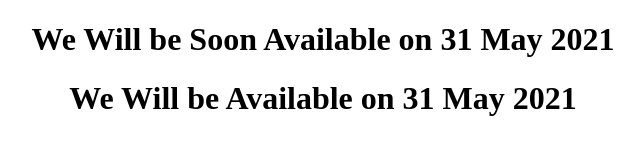
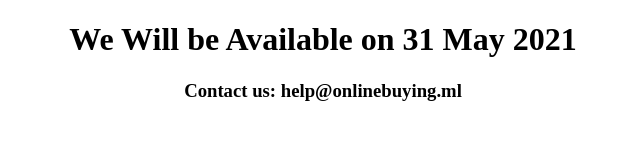
Before and after one commit to vanitarani/onlinebuying.ml, a plain HTML site: page index.html in a window 1280 px wide. Shown: the whole page, without its empty margins (317-961 px from the left). Drawn offline with Linux system fonts and the light colour scheme.

Commit message:
Update index.html

```diff
--- a/index.html
+++ b/index.html
@@ -1,11 +1,10 @@
 <!DOCTYPE html>
 <html>
-<body>
-<center> <h1> We Will be Soon Available on 31 May 2021 </h1> </center>
     <head>
         <title>Online Buying</title>
     </head>
     <body>
         <center><h1>We Will be Available on 31 May 2021</h1></center>
+        <center><h3>Contact us: help@onlinebuying.ml</h3></center>
     </body>
 </html>
```
